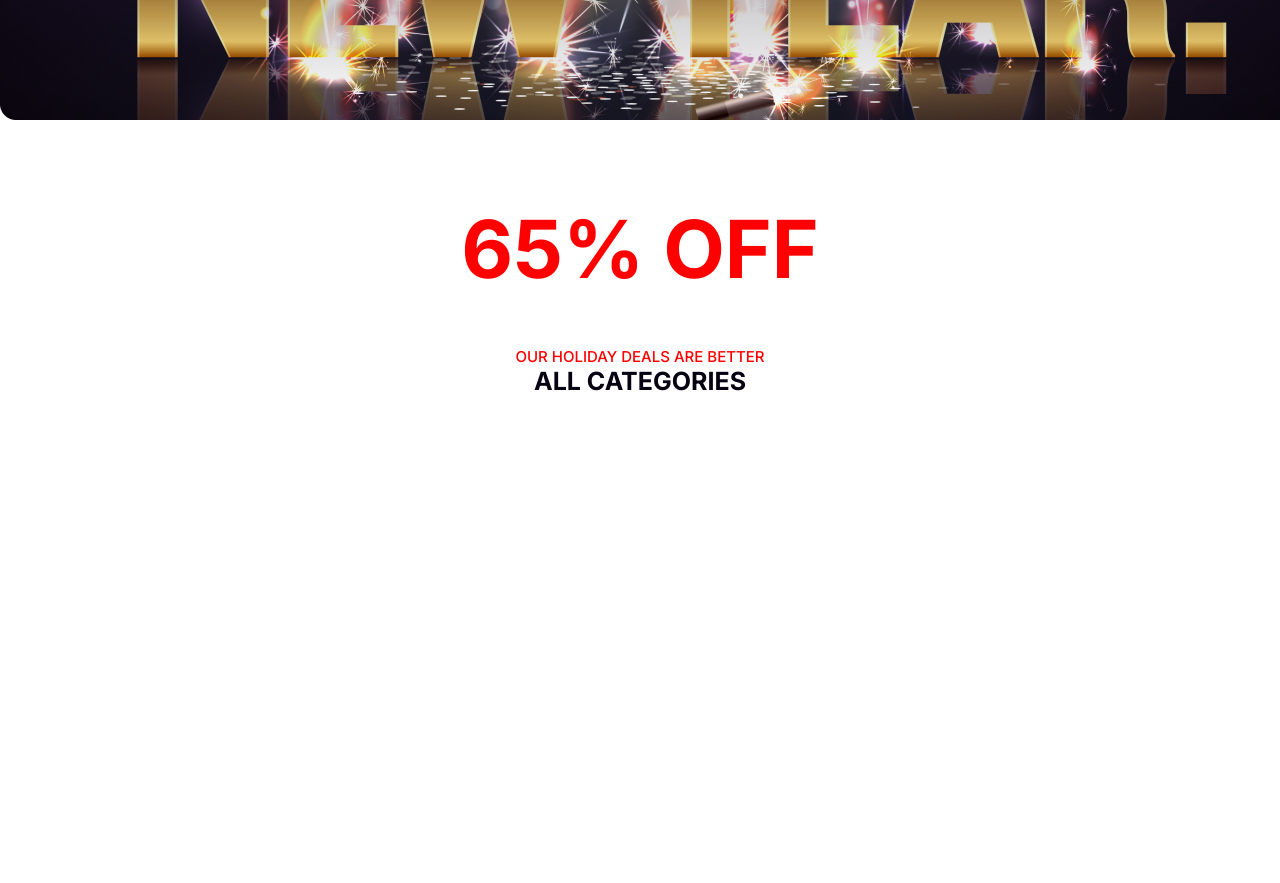
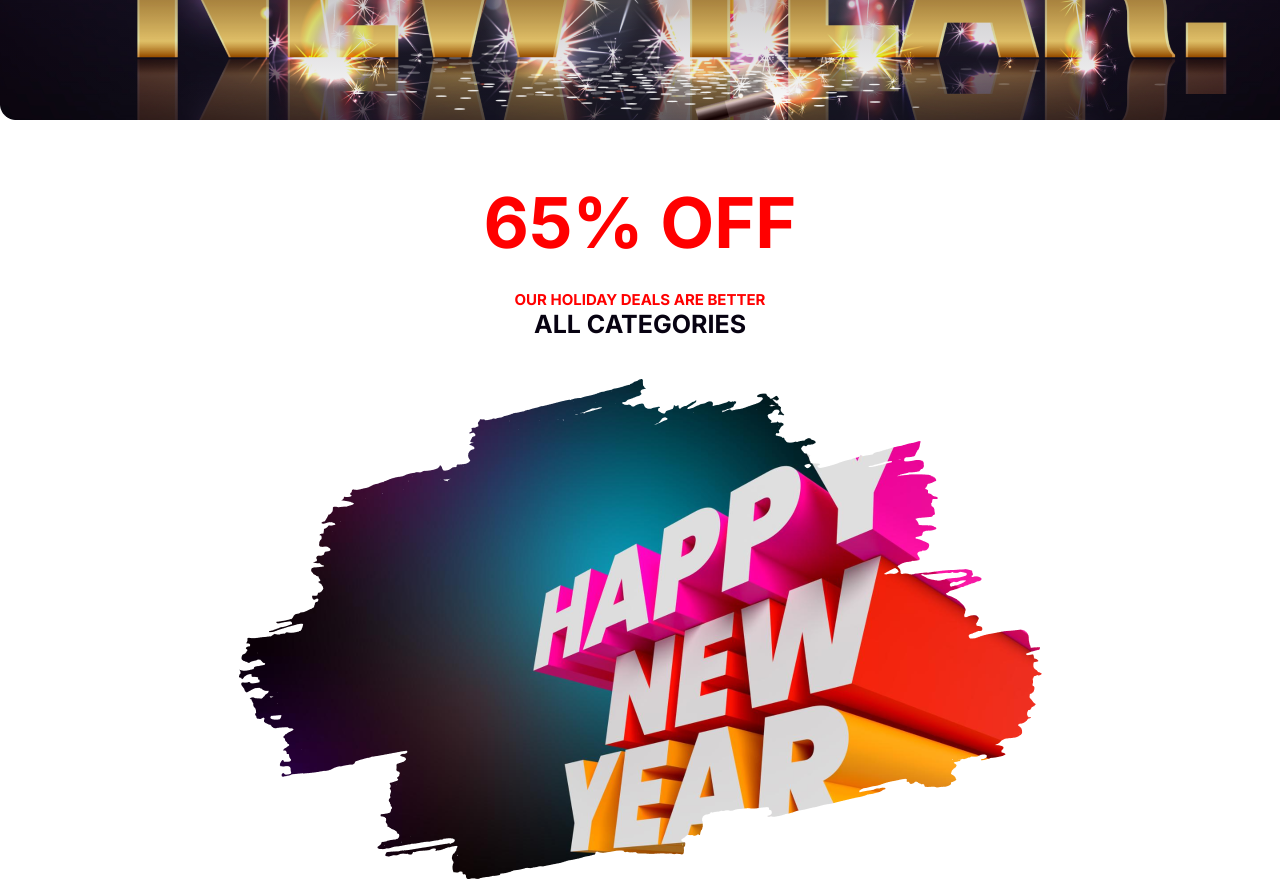
Before and after one commit to akterhossainctg/assignment-one, a plain HTML site: page index.html in a window 1280 px wide. Shown: the part 480-1363 px from the top of the page. Before the commit the page ends 1286 px from the top, so only its background shows below. Drawn offline with Linux system fonts and the light colour scheme.

Commit message:
banner-section-complete

```diff
--- a/index.css
+++ b/index.css
@@ -45,16 +45,14 @@
     text-align: center;
     font-family: Merriweather;
     font-size: 72px;
-    font-style: normal;
-    font-weight: 900;
-    line-height: 95px;
+
 }
 
 /* main relates style */
 
 .add-text{
     text-align: center;
-    padding: 30px;
+    margin-top: 10px;
 
 
 
@@ -63,33 +61,30 @@
     color: #F00;
     text-align: center;
     font-family: Inter;
-    font-size: 80px;
-    font-style: normal;
-    font-weight: 700;
-    line-height: normal;
-    padding: 50px;
+    font-size: 70px;
+    padding-top: 50px;
 
 }
 .second-add{
+    margin-top: 25px;
     color: #F00;
-    text-align: center;
     font-family: Inter;
     font-size: 15px;
     font-style: normal;
-    font-weight: 500;
-    line-height: normal;
-    margin: auto;
+
 }
 .third-add{
     color: #070211;
     text-align: center;
     font-size: 25px;
     font-style: normal;
-    font-weight: 600px;
     line-height: normal;
-    height: 400px;
     font-weight: 40px;
     margin-bottom: 10px;
     font-family: inter;
 
 }
+.images-new-year{
+    margin-top: 30px;
+
+}
--- a/index.html
+++ b/index.html
@@ -32,7 +32,10 @@
                 <h1 class="fist-add">65% OFF</h1>
                 <h6 class="second-add">OUR HOLIDAY DEALS ARE BETTER</h6>
                 <h3 class="third-add">ALL CATEGORIES</h3>
-            </div>
+                    <img class="images-new-year" src="./resources/New Year Photo.png">
+                </div>
+
+
         </section>
     </main>
 
```
